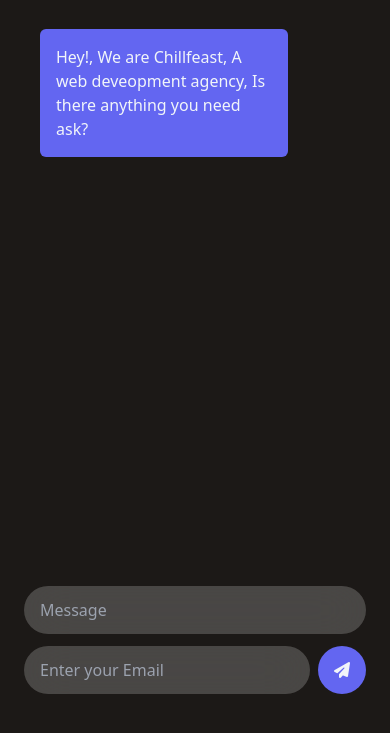
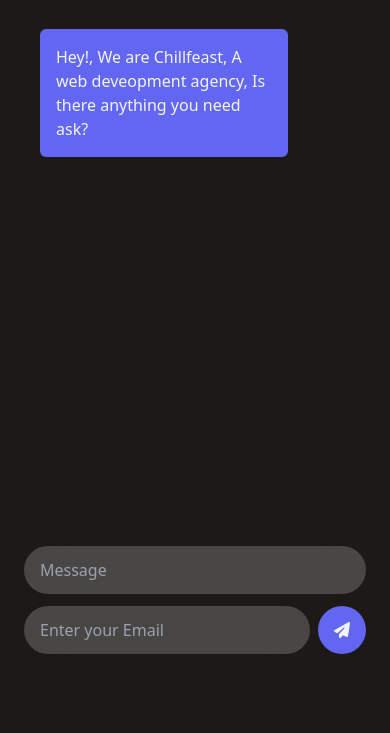
Before and after one commit to Vikneshoftheleaf/agency, a website: page pages/contact.html in a window 390 px wide. Shown: the part 75-808 px from the top of the page. Drawn offline with nearby package versions, Linux system fonts and the light colour scheme; files that its build step writes are made by us from their sources.

Commit message:
Update contact.html

```diff
--- a/pages/contact.html
+++ b/pages/contact.html
@@ -38,7 +38,7 @@
                 </div>
             </div>
 
-            <div class="msg-field lg:h-[65%] h-[70%]  ">
+            <div class="msg-field h-[65%] ">
 
                 <div class="flex flex-col gap-2 h-full w-full overflow-y-scroll gap-">
 
```
